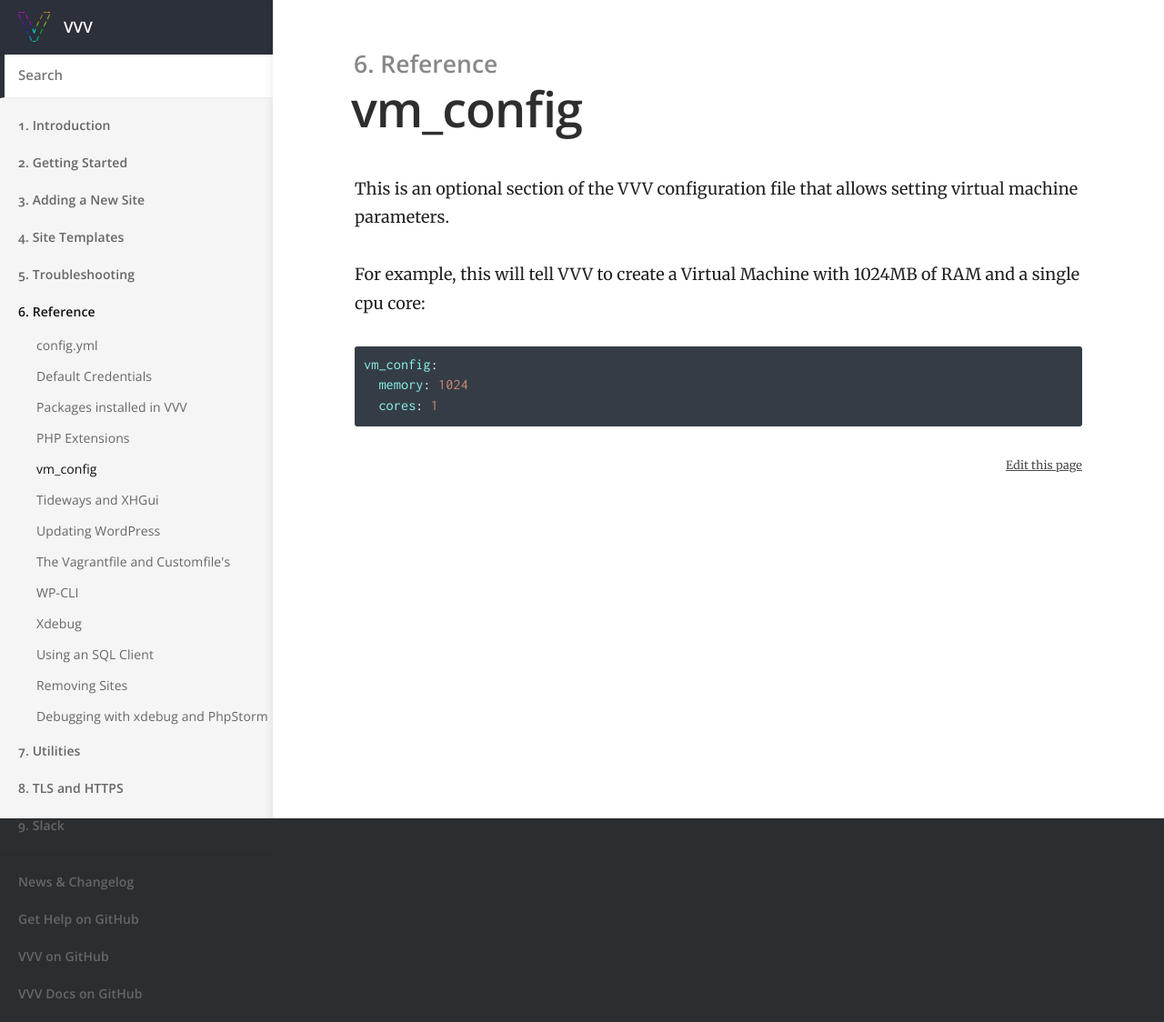
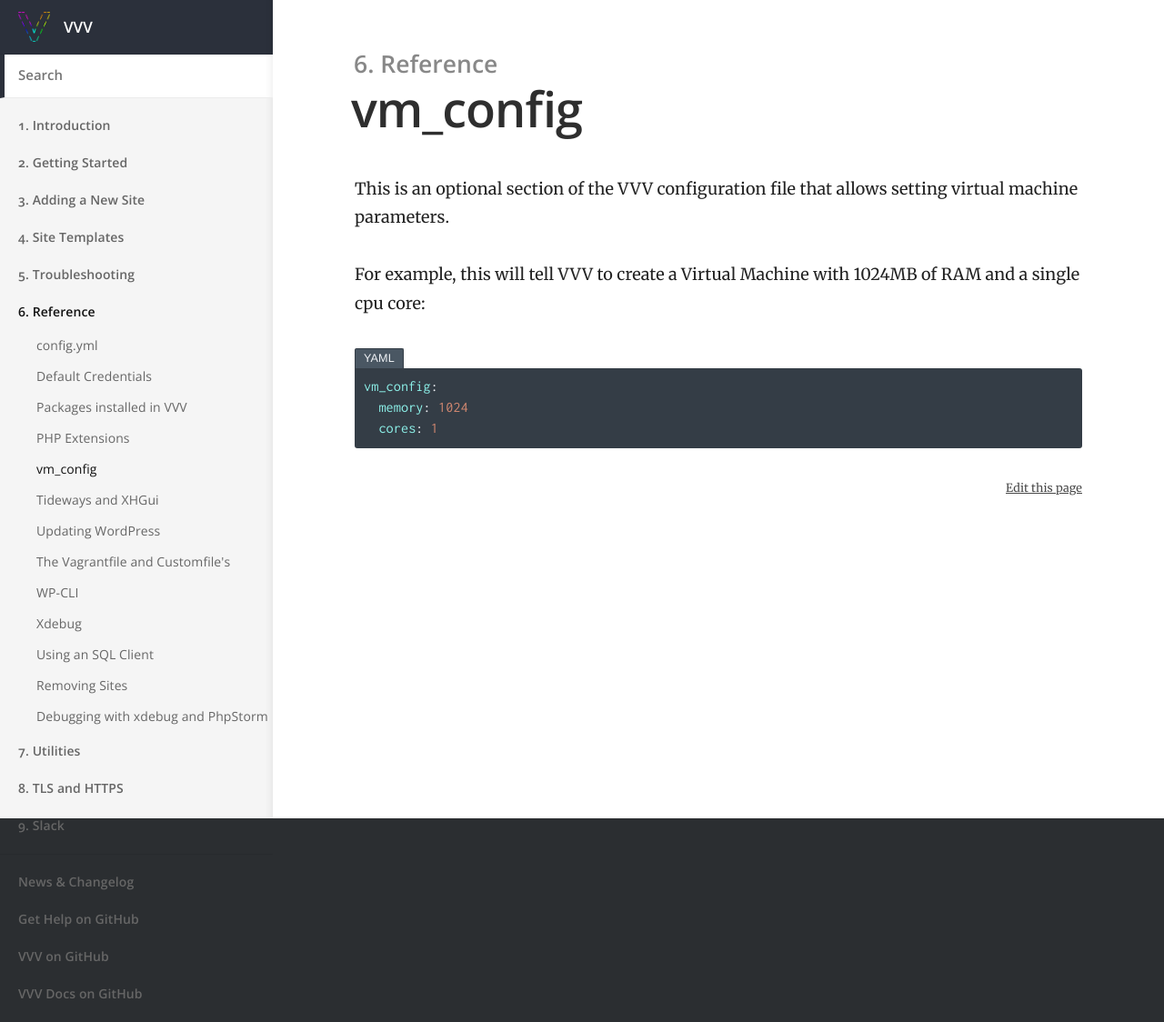
Before and after one commit to Varying-Vagrant-Vagrants/varyingvagrantvagrants.org, a Jekyll site: the page built from docs/en-US/vm_config.md, in a window 1280 px wide. Shown: the whole page at 91% size. Built offline with Jekyll 4.4.1, drawn with Linux system fonts in a browser that asks for light colours.

Commit message:
fix code block wrapping and add tabs to powershell and YAML highlighted code blocks

```diff
--- a/_sass/_code.scss
+++ b/_sass/_code.scss
@@ -1,7 +1,7 @@
 pre, code, tt {
 	font-family: Inconsolata, Consolas, Courier, "Courier New", "Liberation Mono", monospace;
 	font-size: 0.85em;
-	white-space: pre-wrap;
+	white-space: pre;
 	border-radius: 2px;
 	line-height: 1.4;
 	font-weight: 400;
@@ -9,6 +9,7 @@ pre, code, tt {
 	color: #eff1f5;//#FAFAFA;
 	border-radius: 2px;
 }
+
 
 code {
 	padding: 4px 6px;
@@ -22,11 +23,12 @@ pre {
 	font-size: 0.9em;
 	white-space: pre;
 	overflow: auto;
+	overflow-x: scroll;
 	border-radius: 3px;
 
 	code, tt {
 		font-size: inherit;
-		white-space: pre-wrap;
+		white-space: pre;
 		background: transparent;
 		border: none;
 		padding: 0
@@ -39,3 +41,35 @@ p > code {
 	padding: 4px 6px;
 	white-space: nowrap;
 }
+
+.language-yaml,
+.language-powershell {
+	line-height: 1.2em;
+	position: relative;
+
+	&::before {
+		background-color: lighten( #343d46, 10% );
+		color: #eff1f5;
+		border-top-left-radius: 2px;
+		border-top-right-radius: 2px;
+		display: inline-block;
+    	font-size: 70%;
+	    font-family: sans-serif;
+		padding: 0 9px;
+		border:1px solid #343d46;
+		border-bottom: 0;
+	}
+
+	pre {
+		border-top-left-radius: 0;
+	}
+
+}
+
+.language-powershell::before {
+	content: 'Windows';
+}
+
+.language-yaml::before {
+	content: 'YAML';
+}
```
